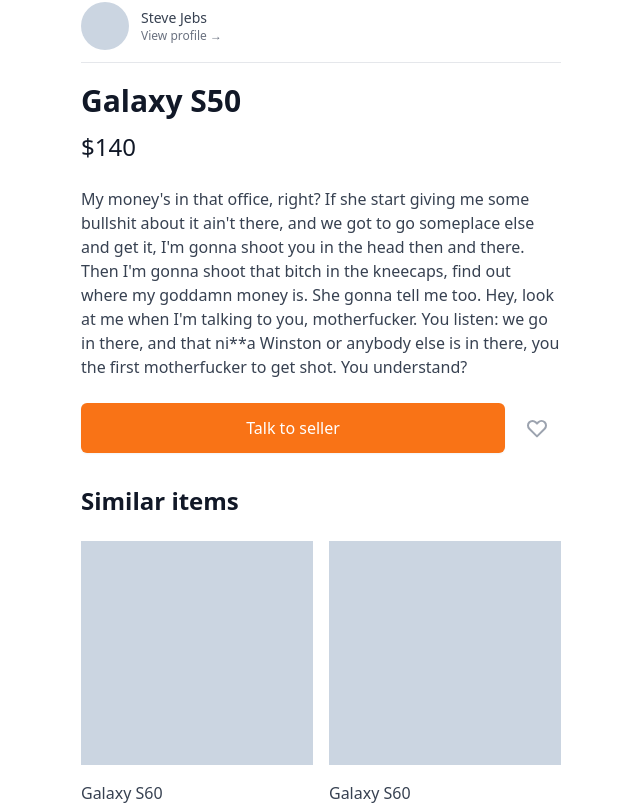
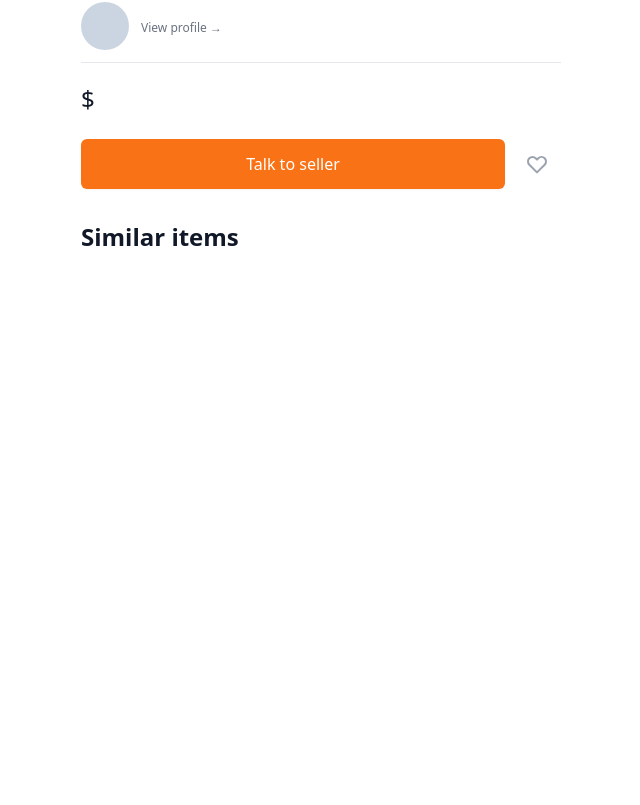
Before and after one commit to harenohee/carrot-market, a Next.js app: page /products/0 in a window 1280 px wide. Shown: the part 459-1264 px from the top of the page, without its empty margins (319-959 px from the left). After the commit the page ends 800 px from the top, so only its background shows below. Built offline with nearby package versions, Linux system fonts and the light colour scheme.

Commit message:
feat: 상품 Detail Page
- 연관 상품 search
- 상세페이지 생성

#15 by @harenohee

```diff
--- /dev/null
+++ b/pages/api/products/[id].ts
@@ -0,0 +1,55 @@
+import client from '@/libs/server/client'
+import withHandler, { ResponseType } from '@/libs/server/withHandler'
+import { NextApiRequest, NextApiResponse } from 'next'
+import { withApiSession } from '@/libs/server/withSession'
+
+async function handler(
+	req: NextApiRequest,
+	res: NextApiResponse<ResponseType>,
+) {
+	const { id } = req.query
+	const product = await client.product.findUnique({
+		where: {
+			id: Number(id),
+		},
+		include: {
+			user: {
+				select: {
+					id: true, // 모든정보 대신 필요한 정보만 가져옴 => 요청은 적을수록 좋다
+					name: true,
+					avatar: true,
+				},
+			},
+		},
+	})
+
+	const terms = product?.name.split(' ').map((word) => ({
+		name: {
+			contains: word,
+		},
+	})) // 1. 배열로 변경 2. 배열의 각 word마다 객체를 리턴 *화살표함수에서 객체리턴 시 소괄호로 감싸고 난후 객체 넣을 것
+	const relatedProducts = await client.product.findMany({
+		where: {
+			OR: terms,
+			AND: {
+				id: {
+					not: product?.id,
+				},
+			},
+		},
+	})
+
+	console.log(relatedProducts)
+	res.json({
+		ok: true,
+		product,
+		relatedProducts,
+	})
+}
+export default withApiSession(
+	withHandler({
+		methods: ['GET'], //2개 이상의 인자를 받게 됨으로 객체로 변경
+		handler,
+		isPrivate: true,
+	}),
+) //withHandler의 return 함수로 대치됨
--- a/pages/products/[id].tsx
+++ b/pages/products/[id].tsx
@@ -1,8 +1,31 @@
 import type { NextPage } from 'next'
+import { useRouter } from 'next/router'
 import Button from '../../components/button'
 import Layout from '../../components/layout'
+import useSWR from 'swr'
+import Link from 'next/link'
+import { Product, User } from '@prisma/client'
+
+// Product는 User타입이 없음 => extends로 기존 Product타입을 포함하면서
+// User타입을 추가하는 user를 생성
+interface ProductWithUser extends Product {
+	user: User
+}
+
+interface ItemDetailResponse {
+	ok: boolean
+	product: ProductWithUser
+	relatedProducts: Product[]
+}
 
 const ItemDetail: NextPage = () => {
+	const router = useRouter()
+	console.log(router.query)
+	// useSWR을 사용할 때 optional query 구현 방법
+	// router가 mounting될때 undefined를 리턴하기때문에 체킹해주기
+	const { data } = useSWR<ItemDetailResponse>(
+		router.query.id ? `/api/products/${router.query.id}` : null,
+	)
 	return (
 		<Layout canGoBack>
 			<div className="px-4  py-4">
@@ -11,25 +34,27 @@ const ItemDetail: NextPage = () => {
 					<div className="flex cursor-pointer py-3 border-t border-b items-center space-x-3">
 						<div className="w-12 h-12 rounded-full bg-slate-300" />
 						<div>
-							<p className="text-sm font-medium text-gray-700">Steve Jebs</p>
-							<p className="text-xs font-medium text-gray-500">
-								View profile &rarr;
+							<p className="text-sm font-medium text-gray-700">
+								{data?.product?.user?.name}
 							</p>
+							<Link
+								legacyBehavior
+								href={`/users/profiles/${data?.product?.user?.id}`}
+							>
+								<a className="text-xs font-medium text-gray-500">
+									View profile &rarr;
+								</a>
+							</Link>
 						</div>
 					</div>
 					<div className="mt-5">
-						<h1 className="text-3xl font-bold text-gray-900">Galaxy S50</h1>
-						<span className="text-2xl block mt-3 text-gray-900">$140</span>
-						<p className=" my-6 text-gray-700">
-							My money&apos;s in that office, right? If she start giving me some
-							bullshit about it ain&apos;t there, and we got to go someplace
-							else and get it, I&apos;m gonna shoot you in the head then and
-							there. Then I&apos;m gonna shoot that bitch in the kneecaps, find
-							out where my goddamn money is. She gonna tell me too. Hey, look at
-							me when I&apos;m talking to you, motherfucker. You listen: we go
-							in there, and that ni**a Winston or anybody else is in there, you
-							the first motherfucker to get shot. You understand?
-						</p>
+						<h1 className="text-3xl font-bold text-gray-900">
+							{data?.product.name}
+						</h1>
+						<span className="text-2xl block mt-3 text-gray-900">
+							${data?.product.price}
+						</span>
+						<p className=" my-6 text-gray-700">{data?.product.description}</p>
 						<div className="flex items-center justify-between space-x-2">
 							<Button large text="Talk to seller" />
 							<button className="p-3 rounded-md flex items-center justify-center text-gray-400 hover:bg-gray-100 hover:text-gray-500">
@@ -55,11 +80,13 @@ const ItemDetail: NextPage = () => {
 				<div>
 					<h2 className="text-2xl font-bold text-gray-900">Similar items</h2>
 					<div className=" mt-6 grid grid-cols-2 gap-4">
-						{[1, 2, 3, 4, 5, 6].map((_, i) => (
-							<div key={i}>
+						{data?.relatedProducts?.map((item) => (
+							<div key={item?.id}>
 								<div className="h-56 w-full mb-4 bg-slate-300" />
-								<h3 className="text-gray-700 -mb-1">Galaxy S60</h3>
-								<span className="text-sm font-medium text-gray-900">$6</span>
+								<h3 className="text-gray-700 -mb-1">{item?.name}</h3>
+								<span className="text-sm font-medium text-gray-900">
+									${item?.price}
+								</span>
 							</div>
 						))}
 					</div>
```
